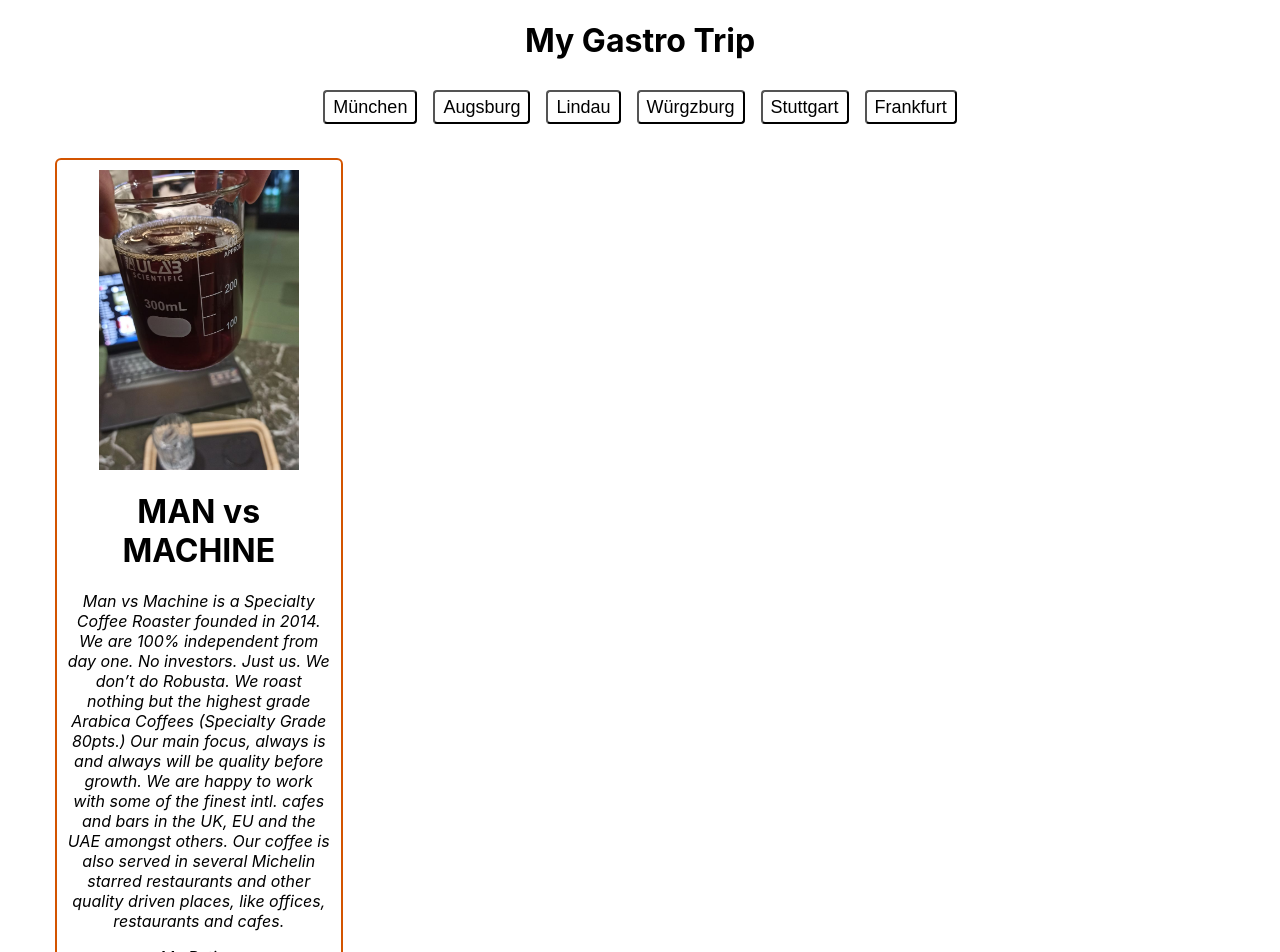
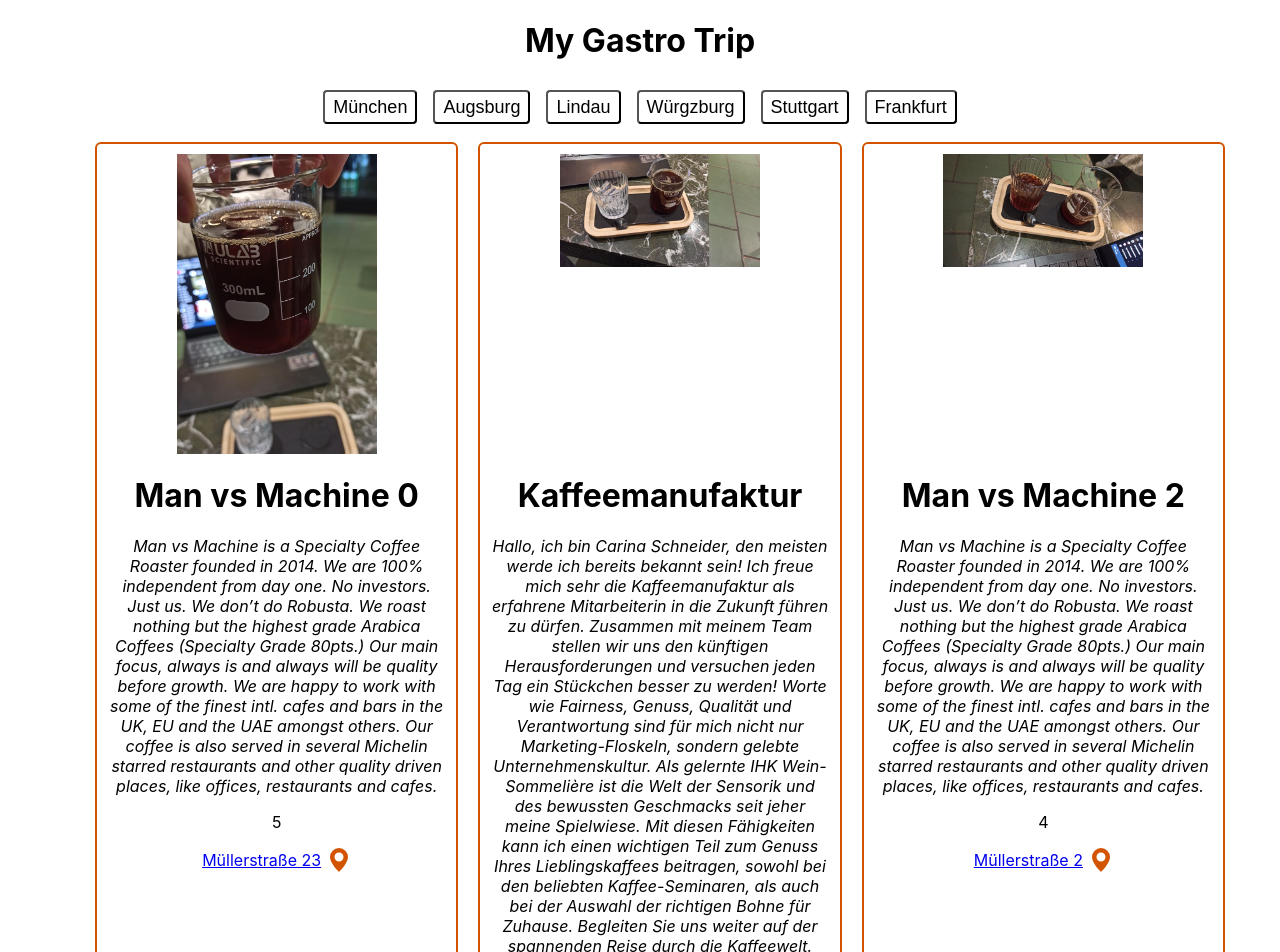
Before and after one commit to Khaanh/MyGastroTrip, a React (Create React App) app: page / in a window 1280 px wide. Shown: the top 952 px of the page. Built offline with nearby package versions, Linux system fonts and the light colour scheme.

Commit message:
step by step

```diff
--- a/src/App.css
+++ b/src/App.css
@@ -1,4 +1,6 @@
 .container {
+	max-width: 1200px;
+	width: 100%;
 	margin: 0 auto;
 	padding: 0 15px;
 	text-align: center;
--- a/src/App.js
+++ b/src/App.js
@@ -11,9 +11,7 @@ function App() {
 			</div>
 			<main>
 				<div className="container">
-					<ul>
-						<ListOfCards />
-					</ul>
+					<ListOfCards />
 				</div>
 			</main>
 		</div>
--- a/src/components/ListOfCards/ListOfCards.js
+++ b/src/components/ListOfCards/ListOfCards.js
@@ -2,7 +2,7 @@ import { BsFillGeoAltFill } from "react-icons/bs";
 import "./style.css";
 import { IconContext } from "react-icons";
 
-const listOfCaffee = [
+const listOfCoffees = [
 	{
 		id: 0,
 		name: "Man vs Machine 0",
@@ -14,8 +14,8 @@ const listOfCaffee = [
 	},
 	{
 		id: 1,
-		name: "Man vs Machine 1",
-		desc: "Man vs Machine is a Specialty Coffee Roaster founded in 2014. We are 100% independent from day one. No investors. Just us. We don’t do Robusta. We roast nothing but the highest grade Arabica Coffees (Specialty Grade 80pts.) Our main focus, always is and always will be quality before growth. We are happy to work with some of the finest intl. cafes and bars in the UK, EU and the UAE amongst others. Our coffee is also served in several Michelin starred restaurants and other quality driven places, like offices,	restaurants and cafes.",
+		name: "Kaffeemanufaktur",
+		desc: "Hallo, ich bin Carina Schneider, den meisten werde ich bereits bekannt sein! Ich freue mich sehr die Kaffeemanufaktur als erfahrene Mitarbeiterin in die Zukunft führen zu dürfen. Zusammen mit meinem Team stellen wir uns den künftigen Herausforderungen und versuchen jeden Tag ein Stückchen besser zu werden! Worte wie Fairness, Genuss, Qualität und Verantwortung sind für mich nicht nur Marketing-Floskeln, sondern gelebte Unternehmenskultur. Als gelernte IHK Wein-Sommelière ist die Welt der Sensorik und des bewussten Geschmacks seit jeher meine Spielwiese. Mit diesen Fähigkeiten kann ich einen wichtigen Teil zum Genuss Ihres Lieblingskaffees beitragen, sowohl bei den beliebten Kaffee-Seminaren, als auch bei der Auswahl der richtigen Bohne für Zuhause. Begleiten Sie uns weiter auf der spannenden Reise durch die Kaffeewelt. Stellen Sie die richtigen Fragen und bleiben Sie stets neugierig, was bei uns in die Tasse kommt! Wir freuen uns darauf! Carina Schneider & das Team der Kaffeemanufaktur",
 		img: "./img/MvsM-02.jpg",
 		rating: 3,
 		geo: "https://www.google.com/maps/dir//Man+Versus+Machine+Coffee+Roasters,+M%C3%BCllerstra%C3%9Fe+23,+80469+M%C3%BCnchen/data=!4m6!4m5!1m1!4e2!1m2!1m1!1s0x479ddf5e115d6107:0xebd22248be182933?sa=X&ved=1t:57443&ictx=111",
@@ -34,12 +34,37 @@ const listOfCaffee = [
 
 export default function ListOfCards() {
 	return (
-		<div className="card-holder">
-			<div className="card">
+		<ul className="card-holder">
+			{listOfCoffees.map((coffee) => (
+				<li className="card" key={coffee.id}>
+					<div className="card-pic" style={{ height: "300px", width: "200px" }}>
+						<img src={coffee.img} alt={coffee.img} />
+					</div>
+					<h1 className="card-title">{coffee.name}</h1>
+					<p>
+						<em>{coffee.desc}</em>
+					</p>
+					<p>{coffee.rating}</p>
+					<div>
+						<a className="card-link" href={coffee.geo}>
+							<span className="card-link__text">{coffee.address}</span>
+							<IconContext.Provider value={{ className: "icon-map" }}>
+								<BsFillGeoAltFill />
+							</IconContext.Provider>
+						</a>
+					</div>
+				</li>
+			))}
+		</ul>
+	);
+}
+
+{
+	/* <li className="card">
 				<div className="card-pic" style={{ height: "300px", width: "200px" }}>
 					<img src={"./img/MvsM-01.jpg"} alt="picture" />
 				</div>
-				<h1 className="card-title">MAN vs MACHINE</h1>
+				<h1 className="card-title">MAN vs MACHINE {name}</h1>
 				<p>
 					<em>
 						Man vs Machine is a Specialty Coffee Roaster founded in 2014. We are
@@ -65,7 +90,5 @@ export default function ListOfCards() {
 						</IconContext.Provider>
 					</a>
 				</div>
-			</div>
-		</div>
-	);
+			</li> */
 }
--- a/src/components/ListOfCards/style.css
+++ b/src/components/ListOfCards/style.css
@@ -17,7 +17,7 @@ img {
 }
 
 .card {
-	max-width: calc(25% - 20px);
+	max-width: calc(33.333333% - 20px);
 	margin: 10px;
 	padding: 10px;
 	width: 100%;
```
Also changed, not shown: public/img/Kaffeemanufaktur.jpg (added).
